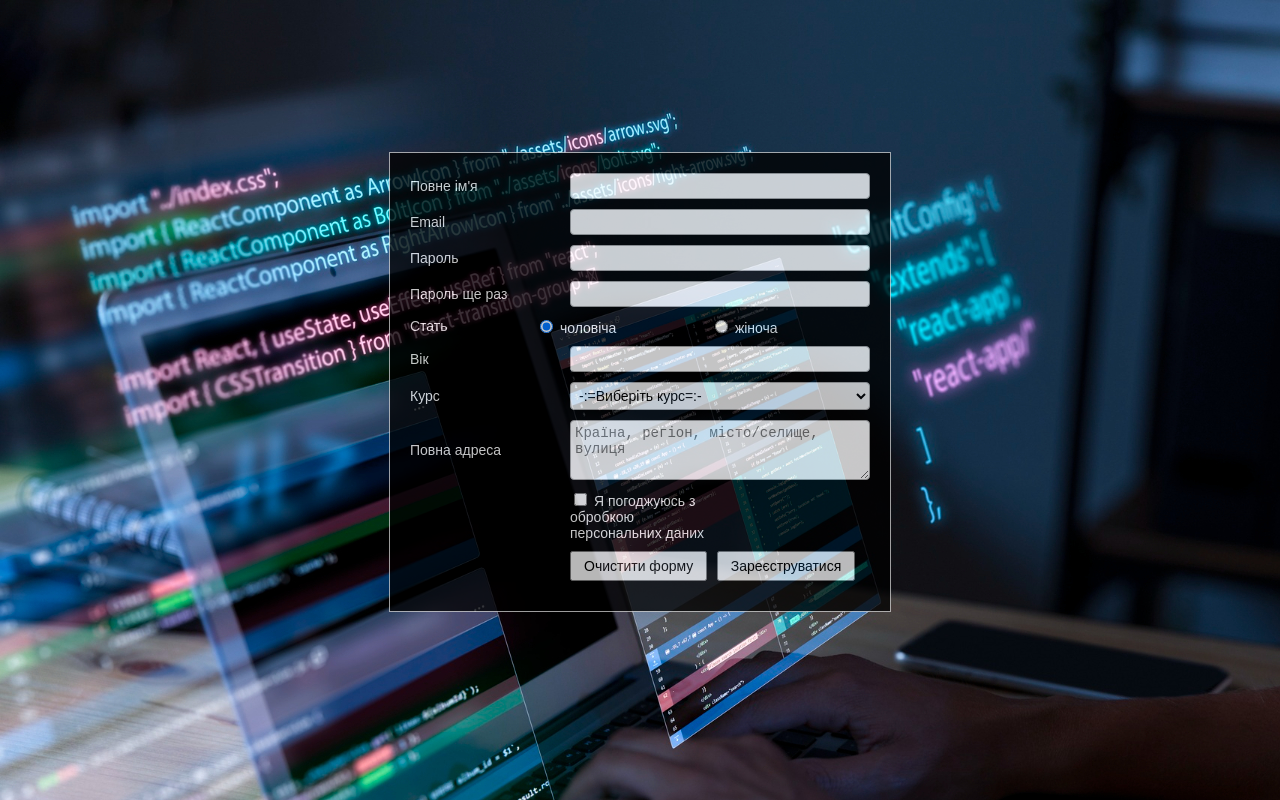
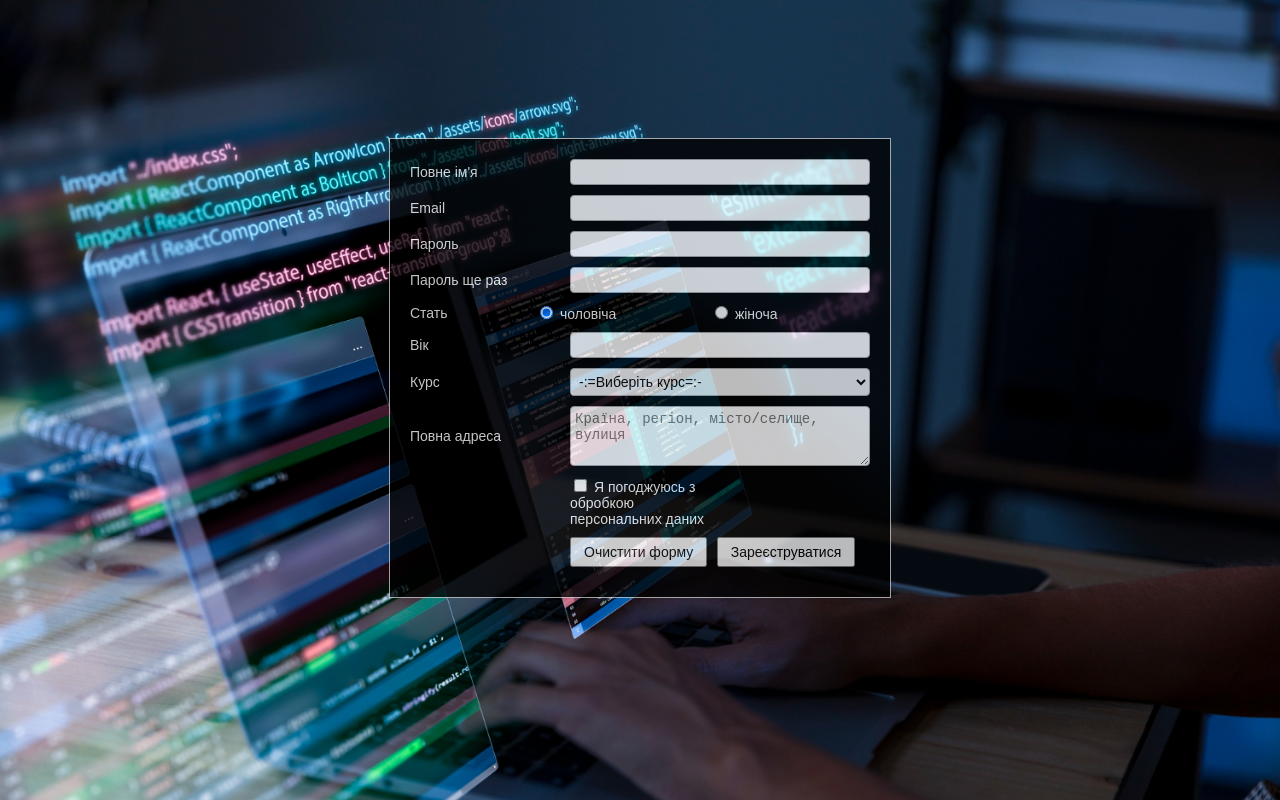
Before and after one commit to Rytoff/form, a plain HTML site: page index.html in a window 1280 px wide. Drawn offline with Linux system fonts and the light colour scheme.

Commit message:
some styles edited

```diff
--- a/styles/style.css
+++ b/styles/style.css
@@ -1,7 +1,12 @@
 body {
   font-family: Arial, sans-serif;
   background-image: url(../img/bg.webp);
+  background-size: cover;
+  background-repeat: no-repeat;
   background-color: #e9e9e9;
+  width: 90vw;
+  height: 50vh;
+  margin: 0 auto;
 }
 
 .register-form {
```
